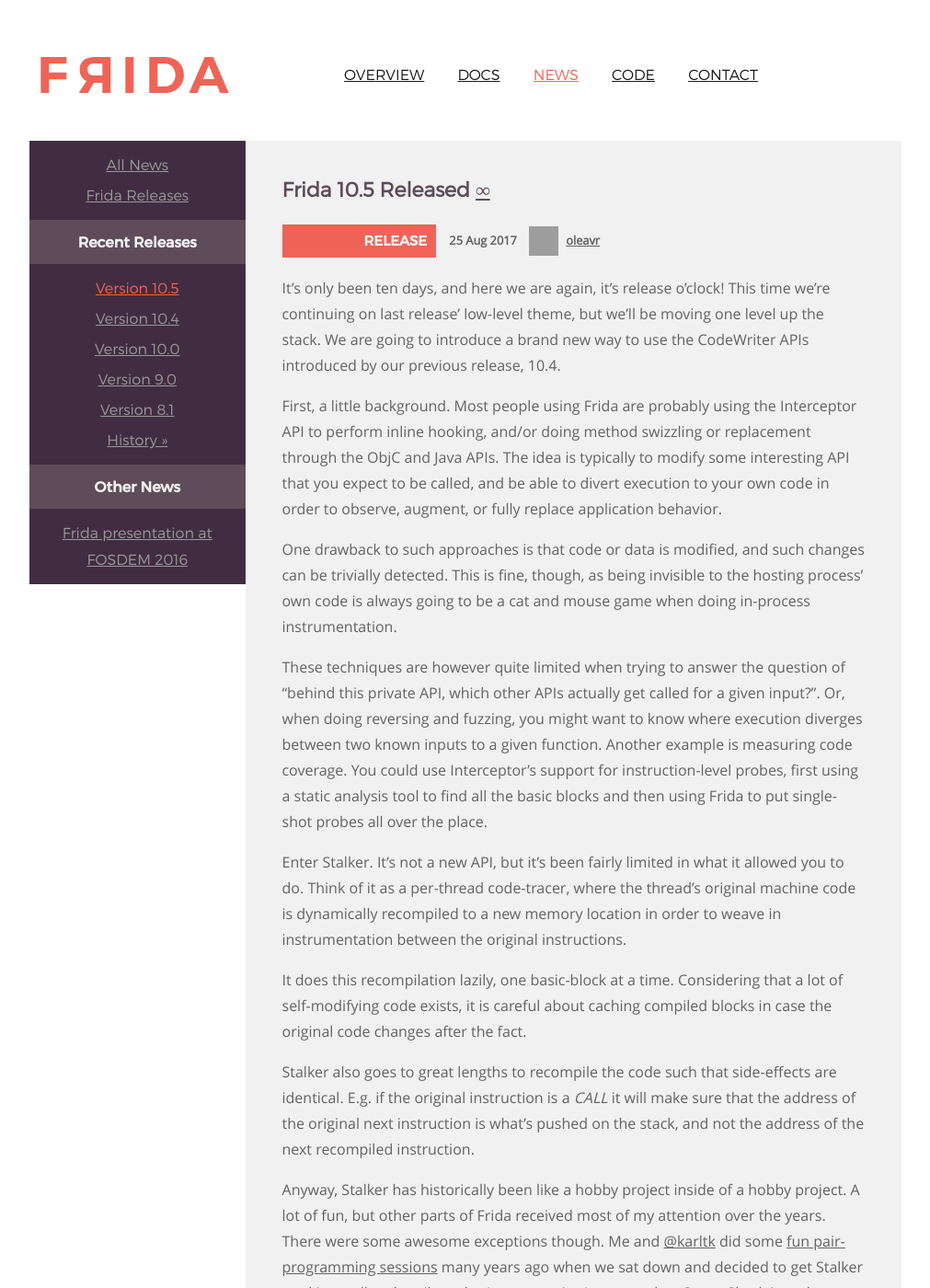
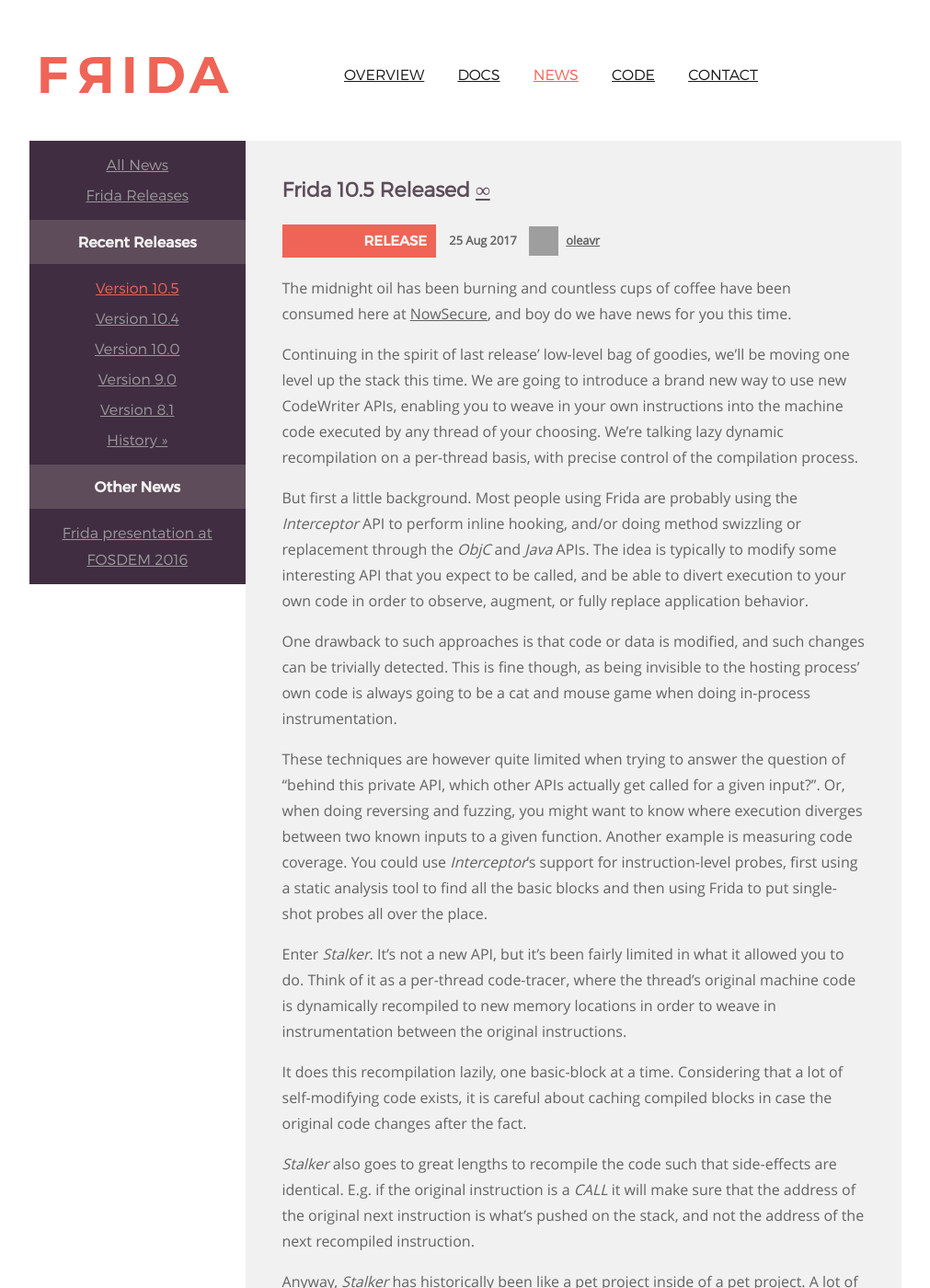
Before and after one commit to frida/frida-website, a Jekyll site: the page built from _posts/2017-08-25-frida-10-5-released.markdown, in a window 1280 px wide and 1400 px high. Shown: the whole window at 92% size, without its empty margins (129-1140 px from the left). Built offline with Jekyll 4.4.1, drawn with Linux system fonts in a browser that asks for light colours; some of the changed text lies outside the part shown; grey boxes are pictures that could not be loaded.

Commit message:
Improve the 10.5 release notes

```diff
--- a/_posts/2017-08-25-frida-10-5-released.markdown
+++ b/_posts/2017-08-25-frida-10-5-released.markdown
@@ -7,20 +7,25 @@ version: 10.5
 categories: [release]
 ---
 
-It's only been ten days, and here we are again, it's release o'clock!
-This time we're continuing on last release' low-level theme, but we'll be
-moving one level up the stack. We are going to introduce a brand new way
-to use the CodeWriter APIs introduced by our previous release, 10.4.
+The midnight oil has been burning and countless cups of coffee have been
+consumed here at [NowSecure][], and boy do we have news for you this time.
 
-First, a little background. Most people using Frida are probably using the
-Interceptor API to perform inline hooking, and/or doing method swizzling or
-replacement through the ObjC and Java APIs. The idea is typically to modify some
-interesting API that you expect to be called, and be able to divert execution to
-your own code in order to observe, augment, or fully replace application
-behavior.
+Continuing in the spirit of last release' low-level bag of goodies, we'll be
+moving one level up the stack this time. We are going to introduce a brand new
+way to use new CodeWriter APIs, enabling you to weave in your own instructions
+into the machine code executed by any thread of your choosing. We're talking
+lazy dynamic recompilation on a per-thread basis, with precise control of the
+compilation process.
+
+But first a little background. Most people using Frida are probably using the
+*Interceptor* API to perform inline hooking, and/or doing method swizzling or
+replacement through the *ObjC* and *Java* APIs. The idea is typically to modify
+some interesting API that you expect to be called, and be able to divert
+execution to your own code in order to observe, augment, or fully replace
+application behavior.
 
 One drawback to such approaches is that code or data is modified, and such
-changes can be trivially detected. This is fine, though, as being invisible to
+changes can be trivially detected. This is fine though, as being invisible to
 the hosting process' own code is always going to be a cat and mouse game when
 doing in-process instrumentation.
 
@@ -28,41 +33,42 @@ These techniques are however quite limited when trying to answer the question
 of "behind this private API, which other APIs actually get called for a given
 input?". Or, when doing reversing and fuzzing, you might want to know where
 execution diverges between two known inputs to a given function. Another example
-is measuring code coverage. You could use Interceptor's support for
+is measuring code coverage. You could use *Interceptor*'s support for
 instruction-level probes, first using a static analysis tool to find all the
 basic blocks and then using Frida to put single-shot probes all over the place.
 
-Enter Stalker. It's not a new API, but it's been fairly limited in what it
+Enter *Stalker*. It's not a new API, but it's been fairly limited in what it
 allowed you to do. Think of it as a per-thread code-tracer, where the thread's
-original machine code is dynamically recompiled to a new memory location in
+original machine code is dynamically recompiled to new memory locations in
 order to weave in instrumentation between the original instructions.
 
 It does this recompilation lazily, one basic-block at a time. Considering that
 a lot of self-modifying code exists, it is careful about caching compiled blocks
 in case the original code changes after the fact.
 
-Stalker also goes to great lengths to recompile the code such that side-effects
-are identical. E.g. if the original instruction is a *CALL* it will make sure
-that the address of the original next instruction is what's pushed on the stack,
-and not the address of the next recompiled instruction.
+*Stalker* also goes to great lengths to recompile the code such that
+side-effects are identical. E.g. if the original instruction is a *CALL* it will
+make sure that the address of the original next instruction is what's pushed on
+the stack, and not the address of the next recompiled instruction.
 
-Anyway, Stalker has historically been like a hobby project inside of a hobby
+Anyway, *Stalker* has historically been like a pet project inside of a pet
 project. A lot of fun, but other parts of Frida received most of my attention
-over the years. There were some awesome exceptions though. Me and [@karltk][]
-did some [fun pair-programming sessions][] many years ago when we sat down and
-decided to get Stalker working well on hostile code. At some point I put
-together [CryptoShark][] in order get people excited about what kind of things
-are possible to build. Recently Stalker also got a critical bug-fix contributed
-by [Eloi Vanderbeken]. Then, early this year, [Antonio Ken Iannillo][] ported it
-to arm64. We're still missing 32-bit ARM and MIPS, but having 32- and 64-bit x86
-plus arm64 means we can already cover a lot of ground.
+over the years. There have been some awesome exceptions though. Me and
+[@karltk][] did some [fun pair-programming sessions][] many years ago when we
+sat down and decided to get *Stalker* working well on hostile code. At some
+later point I put together [CryptoShark][] in order get people excited about its
+potential, but much happened since then. Some time went by and suddenly
+*Stalker* received a critical bug-fix contributed by [Eloi Vanderbeken]. Early
+this year, [Antonio Ken Iannillo][] jumped on board and ported it to arm64.
+We're still missing 32-bit ARM and MIPS, but having 32- and 64-bit x86 plus
+arm64 means we can already cover a lot of ground.
 
-Stalker's API has so far been really limited. You can tell it to follow a
+*Stalker*'s API has so far been really limited. You can tell it to follow a
 thread, including the thread you're in, which is useful in combination with
 inline hooking, i.e. Interceptor. The only two things you could do was:
 
 1. Tell it which events you're interested in, e.g. `call: true`, which will
-   produce one event per *CALL* instruction. This means Stalker will add some
+   produce one event per *CALL* instruction. This means *Stalker* will add some
    logging code before each such instruction, and that would log where the
    *CALL* happened, its target, and its stack depth. The other event types are
    very similar.
@@ -120,10 +126,10 @@ The `transform` callback gets called synchronously whenever a new basic block
 is about to be compiled. It gives you an iterator that you then use to drive
 the recompilation-process forward, one instruction at a time. The returned
 [Instruction][] tells you what you need to know about the instruction that's
-about to be recompiled. You then call `keep()` to allow Stalker to recompile it
-as it normally would. This means you can omit this call if you want to skip some
-instructions, e.g. because you've replaced them with your own code. The iterator
-also allows you to insert your own instructions, as it exposes the full
+about to be recompiled. You then call `keep()` to allow *Stalker* to recompile
+it as it normally would. This means you can omit this call if you want to skip
+some instructions, e.g. because you've replaced them with your own code. The
+iterator also allows you to insert your own instructions, as it exposes the full
 CodeWriter API of the current architecture, e.g. [X86Writer][].
 
 The example above basically determines where the application's own code is in
@@ -137,14 +143,19 @@ it easy to do really fast checks in machine code but offload more complex tasks
 to a higher level language. You can also `Memory.alloc()` and have the generated
 code write directly there, without entering into JavaScript at all.
 
-So that's the big new thing in 10.5. Another big change is that the Instruction
-API now exposes a lot more details from the underlying [Capstone][] instruction.
-Stalker also uses a lot less memory on both x86 and arm64, and should be a lot
-more reliable. Lastly, [Process.setExceptionHandler()][] is now a documented
-API, along with our [SQLite API][].
+So that's the big new thing in 10.5. Special thanks to [@asabil] who helped
+shape this new API.
+
+In closing, the only other big change is that the *Instruction* API now exposes
+a lot more details of the underlying [Capstone][] instruction. *Stalker* also
+uses a lot less memory on both x86 and arm64, and is also more reliable. Lastly,
+[Process.setExceptionHandler()][] is now a documented API, along with our
+[SQLite API][].
 
 Enjoy!
 
+[NowSecure]: https://www.nowsecure.com/
+[@asabil]: https://twitter.com/asabil
 [@karltk]: https://twitter.com/karltk
 [fun pair-programming sessions]: http://blog.kalleberg.org/post/833101026/live-x86-code-instrumentation-with-frida
 [CryptoShark]: https://www.youtube.com/watch?v=hzDsxtcRavY
```
